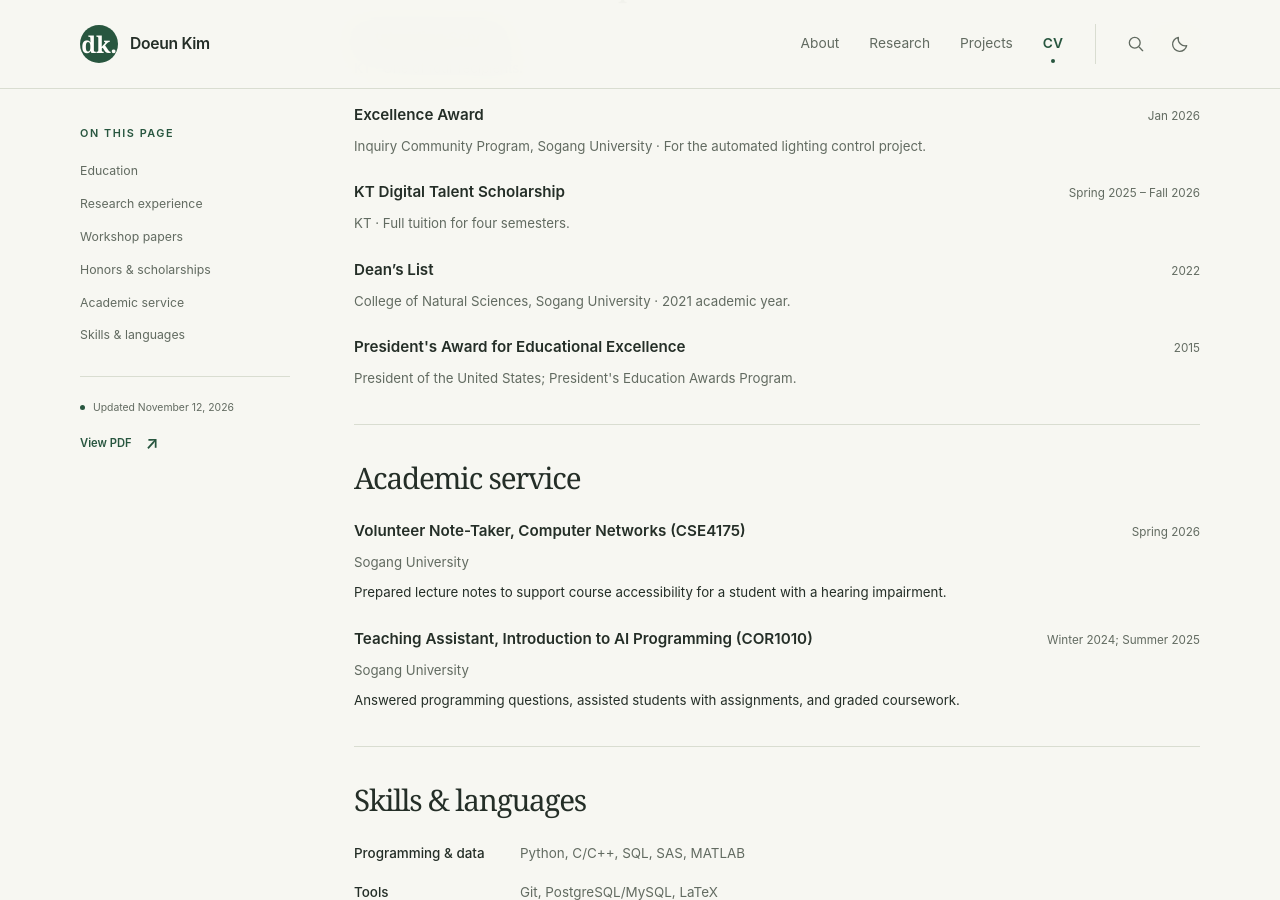
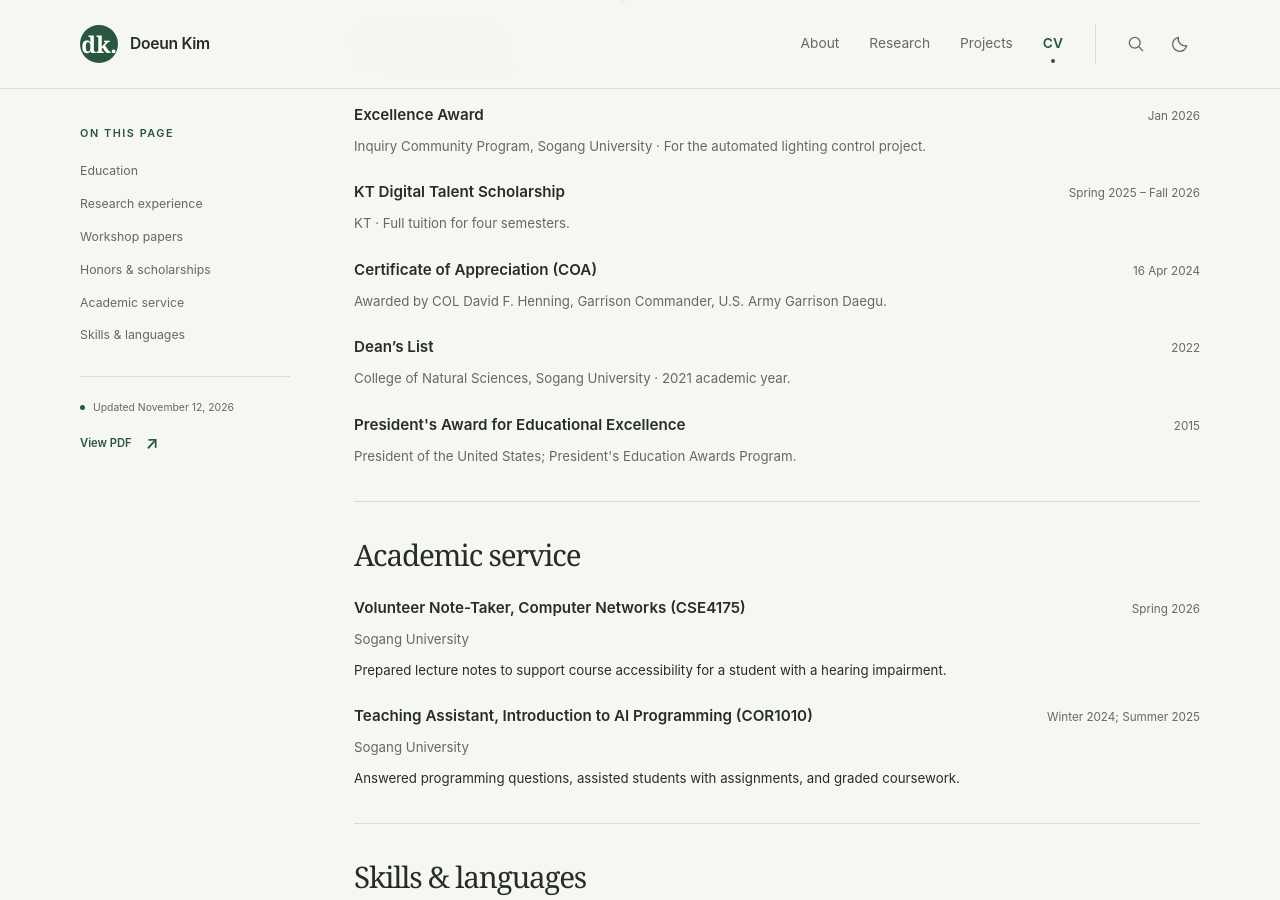
Before and after one commit to doeun7kim/doeun7kim.github.io, a Jekyll site: the page built from cv.md, in a window 1280 px wide and 900 px high, scrolled down 1678 px. Built offline with Jekyll 4.4.1, drawn with Linux system fonts in a browser that asks for light colours.

Commit message:
Add U.S. Army COA and awarding colonel to CV

```diff
--- a/_config.yml
+++ b/_config.yml
@@ -4,7 +4,7 @@ url: "https://doeun7kim.github.io"
 baseurl: ""
 cv_path: "/assets/pdf/CV_Doeun_Kim.pdf"
 cv_updated: "November 12, 2026"
-cv_version: "20261112"
+cv_version: "20261112-coa"
 
 author:
   name: "Doeun Kim"
--- a/_data/profile.yml
+++ b/_data/profile.yml
@@ -29,6 +29,9 @@ honors:
   - title: KT Digital Talent Scholarship
     description: KT · Full tuition for four semesters.
     period: Spring 2025 – Fall 2026
+  - title: Certificate of Appreciation (COA)
+    description: Awarded by COL David F. Henning, Garrison Commander, U.S. Army Garrison Daegu.
+    period: 16 Apr 2024
   - title: Dean’s List
     description: College of Natural Sciences, Sogang University · 2021 academic year.
     period: '2022'
```
Also changed, not shown: 1 other file.
